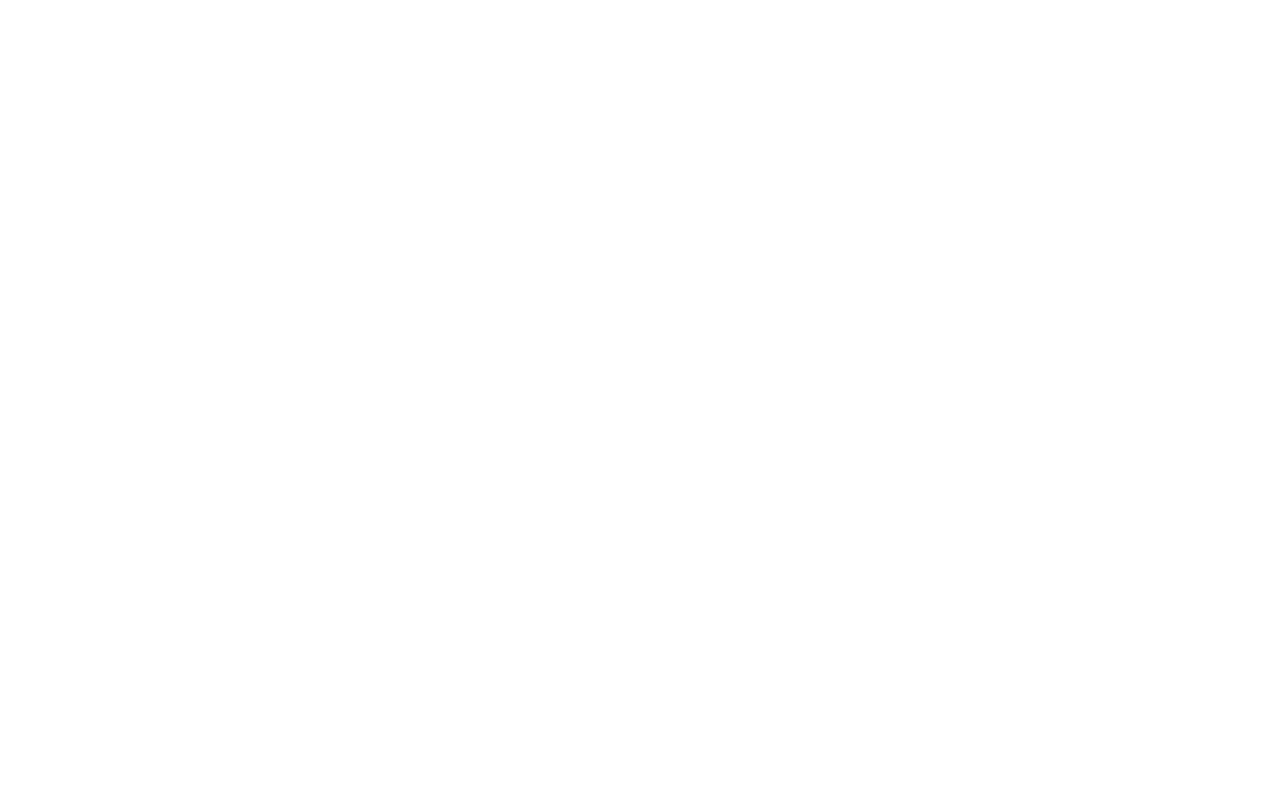
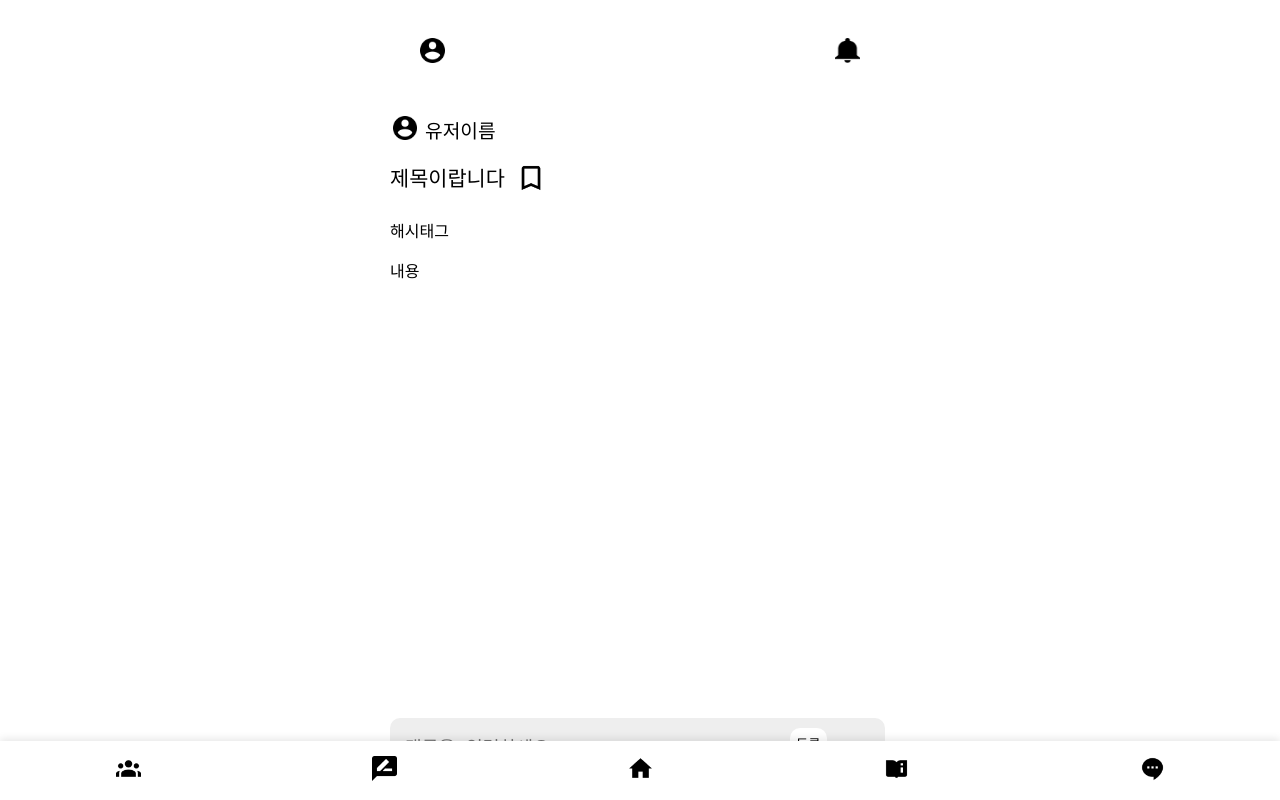
Before and after one commit to BooMarble/BooMarble-FE, a React (Create React App) app: page /communityDetail in a window 1280 px wide. Before the commit this address had no page. Built offline with nearby package versions, Linux system fonts and the light colour scheme.

Commit message:
커뮤니티 디테일 구현

```diff
--- a/src/App.js
+++ b/src/App.js
@@ -24,7 +24,7 @@
         <Route path={`/chat`} element={<Chat />}></Route>
         <Route path={`/chatDetail`} element={<ChatDetail />}></Route>
         <Route path={`/community`} element={<Community />}></Route>
-        <Route path={`/posts/:postId`} element={<CommunityDetail />}></Route>
+        <Route path={`/communityDetail`} element={<CommunityDetail />}></Route>
         <Route path={`communityPosting`} element={<CommunityPosting />}></Route>
         <Route path={`/cost`} element={<Cost />}></Route>
         <Route path={`/courseList`} element={<CourseList />}></Route>
--- a/src/pages/communityDetail/body.jsx
+++ b/src/pages/communityDetail/body.jsx
@@ -1,38 +1,69 @@
 import { useState, useEffect } from "react";
 import { getPostInfo } from "../../apis/commDetApi/apis";
 import { useParams } from "react-router-dom";
+import notScrapBtn from "../../assets/images/notScrapBtn.png";
+import scrapBtn from "../../assets/images/scrapBtn.png";
+import { DetailBody } from "./style";
 
 function Body() {
-    // postId
-    const postId = useParams();
+    // // postId
+    // const postId = useParams();
 
-    // postInfo 가져오기
-    const [nickName, setNickName] = useState('');
-    const [title, setTitle] = useState('');
-    const [content, setContent] = useState('');
-    const [hashTags, setHashTags] = useState([]);
+    // // postInfo 가져오기
+    // const [nickName, setNickName] = useState('');
+    // const [title, setTitle] = useState('');
+    // const [content, setContent] = useState('');
+    // const [hashTags, setHashTags] = useState([]);
 
-    const loadPostInfo = async () => {
+    // const loadPostInfo = async () => {
 
-        // 정상 접근 시
-        try {
-            const postInfo = await getPostInfo(postId);
-            setNickName(postInfo[0])
-            setTitle(postInfo[1])
-            setContent(postInfo[2])
-            setHashTags(postInfo[3])
-        }catch (err){
-            console.log(err)
-        }
+    //     // 정상 접근 시
+    //     try {
+    //         const postInfo = await getPostInfo(postId);
+    //         setNickName(postInfo[0])
+    //         setTitle(postInfo[1])
+    //         setContent(postInfo[2])
+    //         setHashTags(postInfo[3])
+    //     }catch (err){
+    //         console.log(err)
+    //     }
+    // }
+
+    // useEffect(() => {
+    //     loadPostInfo();
+    // },[]);
+
+    // 스크랩 상태를 관리하는 state
+    const [isScrapOpen, setScrapOpen] = useState(false)
+    // 스크랩하는 함수
+    function openScrap(){
+        setScrapOpen(true)
     }
 
-    useEffect(() => {
-        loadPostInfo();
-    },[]);
+    // 스크랩 취소하는 함수
+    function closeScrap(){
+        setScrapOpen(false)
+    }
+
     return(
-        <div>
-            <p>{nickName}</p>
-        </div>
+        <DetailBody>
+            <div id="userBox">
+                <p id="profile"></p>
+                <p id="name">유저이름</p>
+            </div>
+            <div id="titleBox">
+                <p>제목이랍니다</p>
+                <p id="scrap" onClick={isScrapOpen ? closeScrap : openScrap}
+                        style={{ backgroundImage: isScrapOpen ? `url(${scrapBtn})` : `url(${notScrapBtn})` }}>
+                    </p>
+            </div>
+            <p>해시태그</p>
+            <p>내용</p>
+            <div id="postingCmts">
+                <textarea placeholder="댓글을 입력하세요."></textarea>
+                <button>등록</button>
+            </div>
+        </DetailBody>
     )
 }
 
--- a/src/pages/communityDetail/style.jsx
+++ b/src/pages/communityDetail/style.jsx
@@ -1 +1,82 @@
 import styled from "styled-components";
+import mypageImg from "../../assets/images/mypage_img.png";
+
+export const DetailBody = styled.div`
+    #userBox{
+        display: flex;
+        height: 35px;
+        margin-bottom: 30px;
+        p:nth-child(1){
+            display: block;
+        }
+        p:nth-child(2){
+            display: block;
+        }
+    }
+    #profile{
+        width: 30px;
+        height: 30px;
+        background-image: url(${mypageImg});
+        background-repeat: no-repeat;
+        background-size: 80%;
+        background-position: center;
+    }
+    #name{
+        font-size: 120%;
+        margin-left: 5px;
+    }
+    #titleBox{
+        display: flex;
+        width: 300px;
+        height: 40px;
+        justify-content: flex-start;
+        p:nth-child(1){
+            display: block;
+            font-size: 130%;
+            text-align: left;
+            height: 40px;
+            margin: 0;
+        }
+        p:nth-child(2){
+            display: block;
+            margin-left: 10px;
+        }
+    }
+    #scrap{
+        display: block;
+        width: 40px;
+        height: 40px;
+        background-repeat: no-repeat;
+        background-size: 80%;
+        margin: 0;
+    }
+    #postingCmts{
+        width: 95%;
+        height: 40px;
+        background-color: #eeeeee;
+        border-radius: 10px;
+        display: flex;
+        overflow: scroll;
+        padding: 10px;
+        transform: translateY(420px);
+
+        textarea{
+            width: 80%;
+            height: 25px;
+            border: none;
+            outline: none;
+            font-size: 140%;
+            background-color: transparent;
+            padding: 5px;
+            overflow: hidden;
+        }
+        button{
+            border: none;
+            background-color: white;
+            border-radius: 10px;
+            padding-top: 5px !important;
+            padding-bottom: 5px !important;
+            height: 30px;
+        }
+    }
+`
--- a/src/pages/communityPosting/body.jsx
+++ b/src/pages/communityPosting/body.jsx
@@ -187,7 +187,7 @@
 
     // // 등록하기 버튼 누를 시
     // const navigate = useNavigate();
-    // const handleOnSubmit = (e) => {
+    // const handleSubmitClick = (e) => {
     //     e.preventDefault;
     //     if (!title){
     //         alert('제목을 작성해주세요.');
--- a/src/pages/reviewDetail/style.jsx
+++ b/src/pages/reviewDetail/style.jsx
@@ -1,6 +1,5 @@
 import styled from "styled-components";
 import toggleBtn from "../../assets/images/toggleBtn.png";
-import scrapBtn from "../../assets/images/scrapBtn.png";
 
 export const ReviewDetailBody = styled.div`
     #generalInfo {
```
